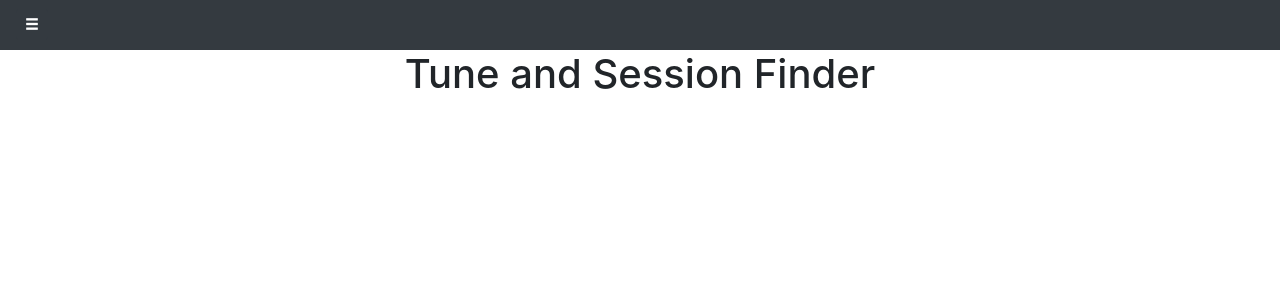
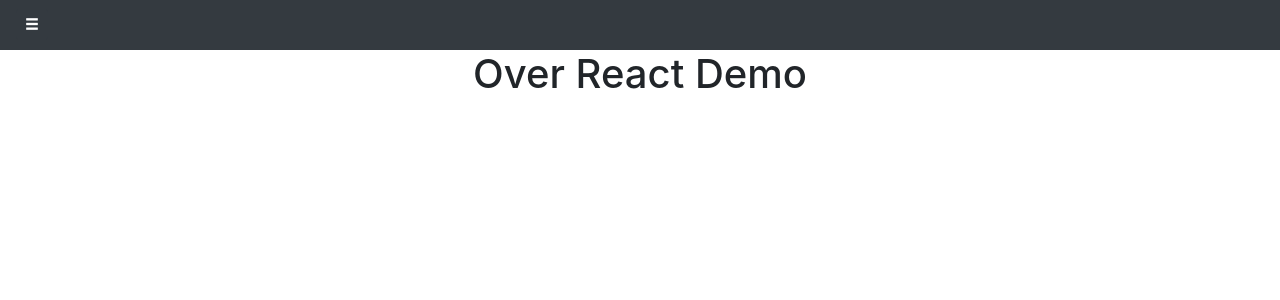
Before and after one commit to DougSherlock/over-react-demo, a React (Create React App) app: page / in a window 1280 px wide. Shown: the top 300 px of the page. Built offline with nearby package versions, Linux system fonts and the light colour scheme.

Commit message:
Changed label

```diff
--- a/src/App.js
+++ b/src/App.js
@@ -83,7 +83,7 @@ function App() {
 
 const Home = () => (
   <div>
-      <h1>Tune and Session Finder</h1>
+      <h1>Over React Demo</h1>
   </div>
 );
 
```
